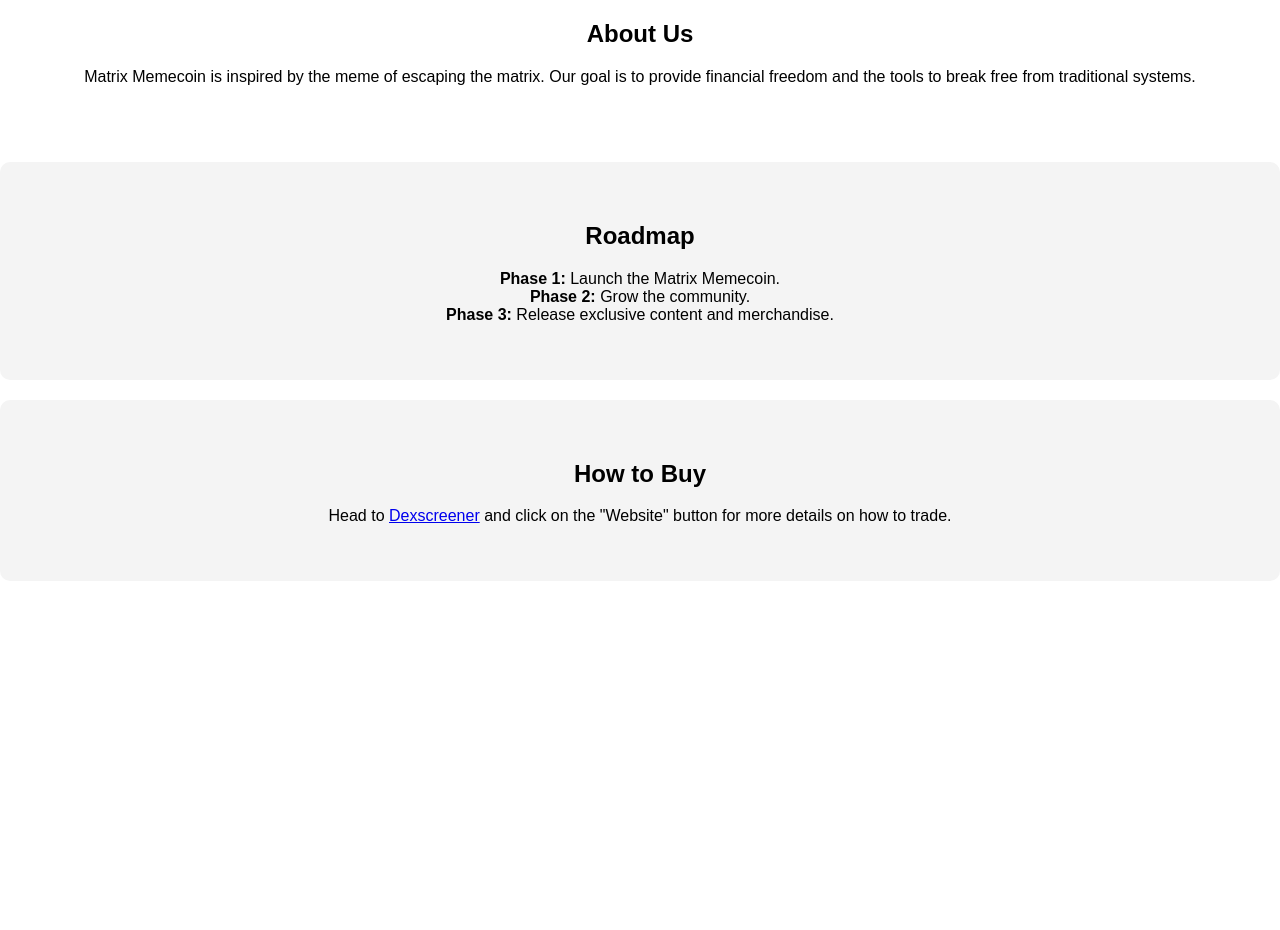
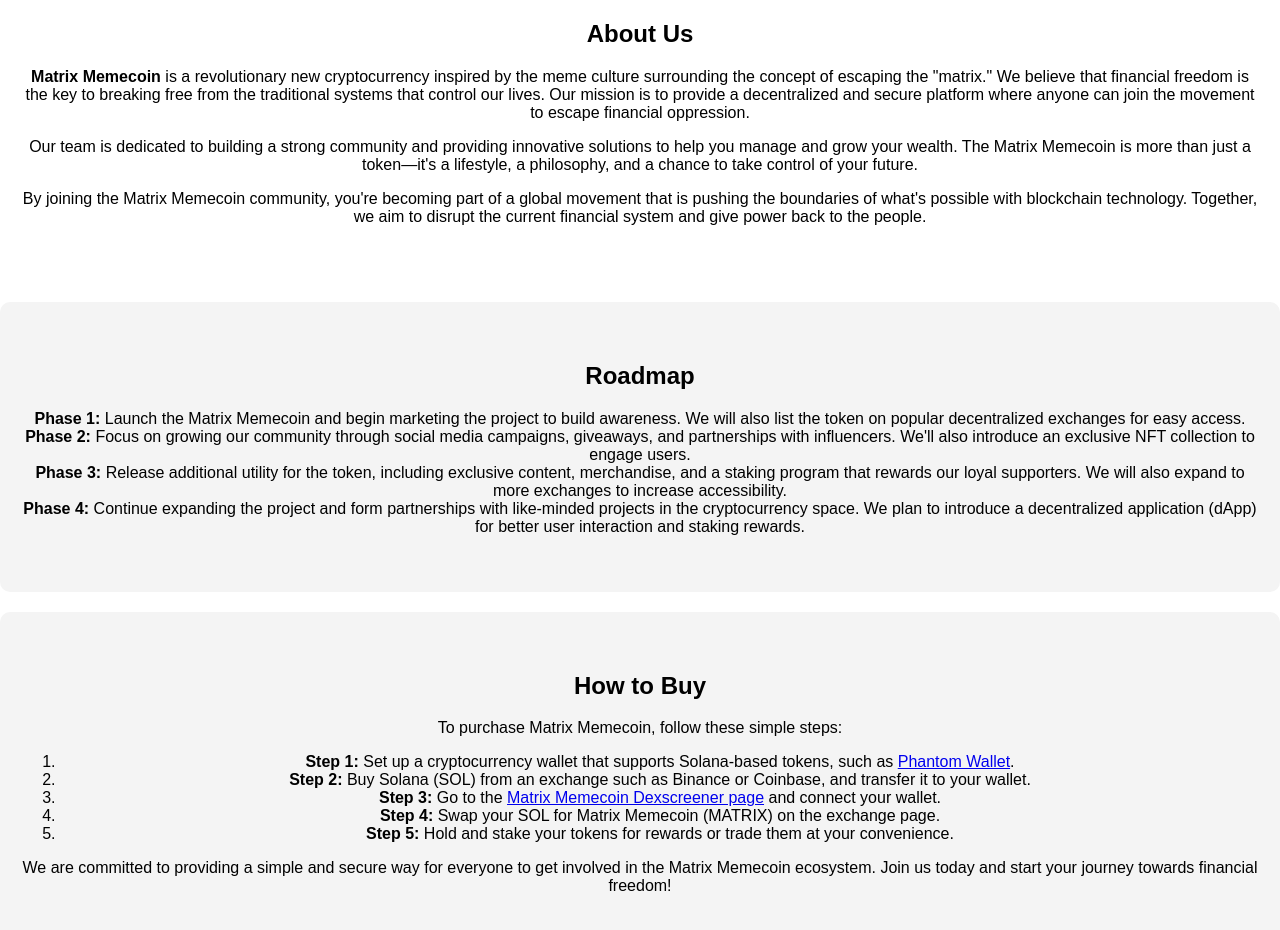
Before and after one commit to matrixmemecoin/Matrix-, a plain HTML site: page index.html in a window 1280 px wide. Shown: the part 840-1770 px from the top of the page. Before the commit the page ends 1441 px from the top, so only its background shows below. Drawn offline with Linux system fonts and the light colour scheme.

Commit message:
Update index.html

```diff
--- a/index.html
+++ b/index.html
@@ -39,9 +39,10 @@
             background-color: #0056b3;
         }
         nav {
-            position: absolute;
+            position: fixed;
             top: 20px;
             right: 20px;
+            z-index: 1000;  /* Ensures the nav stays above other content */
         }
         nav img {
             width: 50px;
@@ -86,15 +87,15 @@
 <body>
     <div class="hero">
         <nav>
+            <!-- Andrew Tate Image as a Round Button -->
+            <a href="#">
+                <img src="./andrew-tate.jpg" alt="Home" />
+            </a>
             <ul>
                 <li><a href="#about">About Us</a></li>
                 <li><a href="#roadmap">Roadmap</a></li>
                 <li><a href="#how-to-buy">How to Buy</a></li>
             </ul>
-            <!-- Home Button Image (Andrew Tate) -->
-            <a href="#" id="home-btn">
-                <img src="./andrew-tate.jpg" alt="Home" />
-            </a>
         </nav>
         <h1>Matrix Memecoin</h1>
         <p>The key to escaping the matrix lies in your hands.</p>
@@ -103,19 +104,30 @@
 
     <section id="about">
         <h2>About Us</h2>
-        <p>Matrix Memecoin is inspired by the meme of escaping the matrix. Our goal is to provide financial freedom and the tools to break free from traditional systems.</p>
+        <p><b>Matrix Memecoin</b> is a revolutionary new cryptocurrency inspired by the meme culture surrounding the concept of escaping the "matrix." We believe that financial freedom is the key to breaking free from the traditional systems that control our lives. Our mission is to provide a decentralized and secure platform where anyone can join the movement to escape financial oppression.</p>
+        <p>Our team is dedicated to building a strong community and providing innovative solutions to help you manage and grow your wealth. The Matrix Memecoin is more than just a token—it's a lifestyle, a philosophy, and a chance to take control of your future.</p>
+        <p>By joining the Matrix Memecoin community, you're becoming part of a global movement that is pushing the boundaries of what's possible with blockchain technology. Together, we aim to disrupt the current financial system and give power back to the people.</p>
     </section>
 
     <section id="roadmap" class="roadmap">
         <h2>Roadmap</h2>
-        <p><b>Phase 1:</b> Launch the Matrix Memecoin.<br>
-        <b>Phase 2:</b> Grow the community.<br>
-        <b>Phase 3:</b> Release exclusive content and merchandise.</p>
+        <p><b>Phase 1:</b> Launch the Matrix Memecoin and begin marketing the project to build awareness. We will also list the token on popular decentralized exchanges for easy access.<br>
+        <b>Phase 2:</b> Focus on growing our community through social media campaigns, giveaways, and partnerships with influencers. We'll also introduce an exclusive NFT collection to engage users.<br>
+        <b>Phase 3:</b> Release additional utility for the token, including exclusive content, merchandise, and a staking program that rewards our loyal supporters. We will also expand to more exchanges to increase accessibility.<br>
+        <b>Phase 4:</b> Continue expanding the project and form partnerships with like-minded projects in the cryptocurrency space. We plan to introduce a decentralized application (dApp) for better user interaction and staking rewards.</p>
     </section>
 
     <section id="how-to-buy" class="how-to-buy">
         <h2>How to Buy</h2>
-        <p>Head to <a href="https://dexscreener.com/solana/EYqyrYagn4eiFgXY1sEnkXjagyNgovmqdRkMD7kMWmxX" target="_blank">Dexscreener</a> and click on the "Website" button for more details on how to trade.</p>
+        <p>To purchase Matrix Memecoin, follow these simple steps:</p>
+        <ol>
+            <li><b>Step 1:</b> Set up a cryptocurrency wallet that supports Solana-based tokens, such as <a href="https://phantom.app" target="_blank">Phantom Wallet</a>.</li>
+            <li><b>Step 2:</b> Buy Solana (SOL) from an exchange such as Binance or Coinbase, and transfer it to your wallet.</li>
+            <li><b>Step 3:</b> Go to the <a href="https://dexscreener.com/solana/EYqyrYagn4eiFgXY1sEnkXjagyNgovmqdRkMD7kMWmxX" target="_blank">Matrix Memecoin Dexscreener page</a> and connect your wallet.</li>
+            <li><b>Step 4:</b> Swap your SOL for Matrix Memecoin (MATRIX) on the exchange page.</li>
+            <li><b>Step 5:</b> Hold and stake your tokens for rewards or trade them at your convenience.</li>
+        </ol>
+        <p>We are committed to providing a simple and secure way for everyone to get involved in the Matrix Memecoin ecosystem. Join us today and start your journey towards financial freedom!</p>
     </section>
 </body>
 </html>
```
